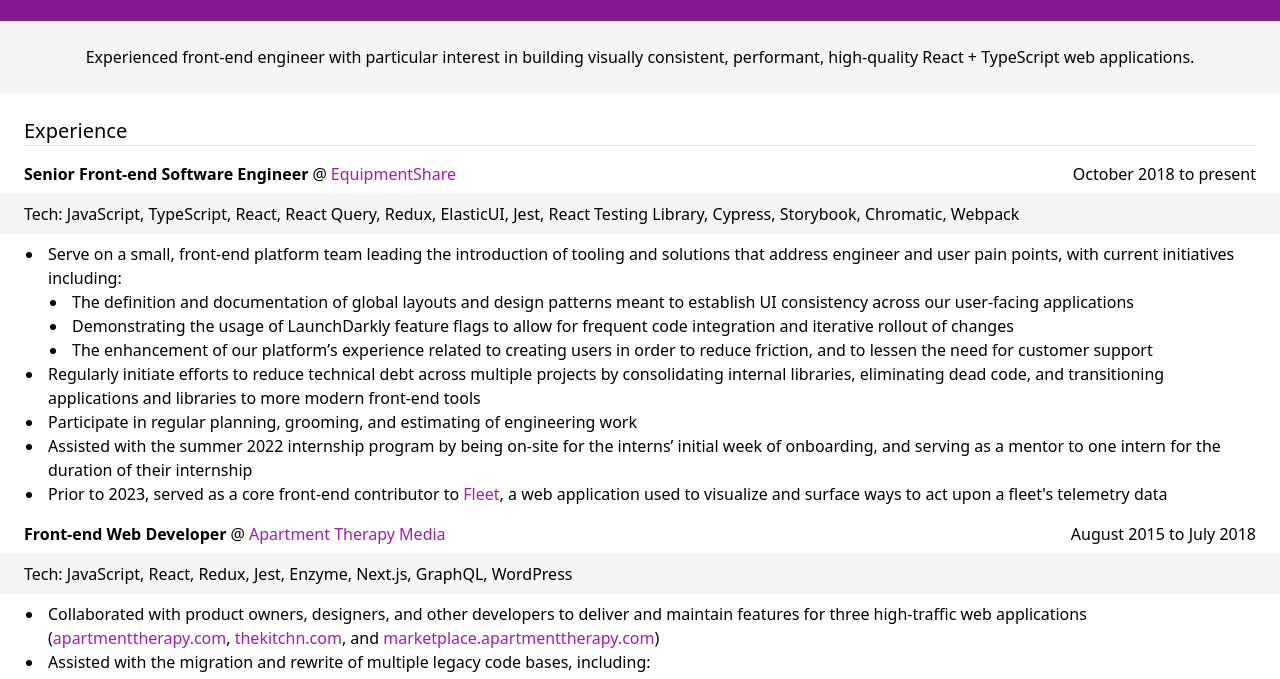
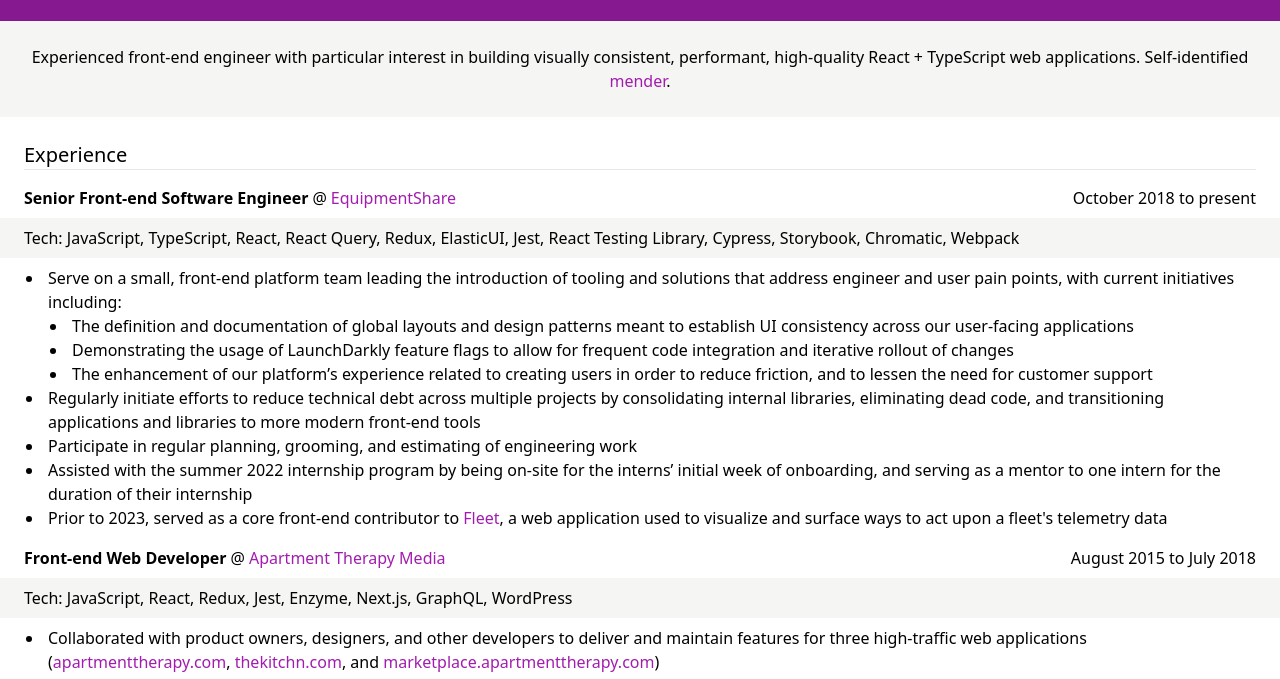
Before and after one commit to rachelhathaway/resume, an Astro site: page / in a window 1280 px wide. Shown: the part 75-754 px from the top of the page. Built offline with nearby package versions, Linux system fonts and the light colour scheme; Astro itself is replaced by a stand-in of ours.

Commit message:
add mender link

```diff
--- a/src/pages/index.astro
+++ b/src/pages/index.astro
@@ -41,7 +41,7 @@
     <main class="px-6">
       <section>
         <article class="-mx-6 p-6 bg-stone-100 sm:text-center">
-          {summary}
+          <p>{summary} Self-identified <a class="text-fuchsia-700" href="https://dev.to/corgibytes/developer-differences-makers-vs-menders" target="_blank">mender</a>.</p>
         </article>
       </section>
       <section class="my-6">
```
